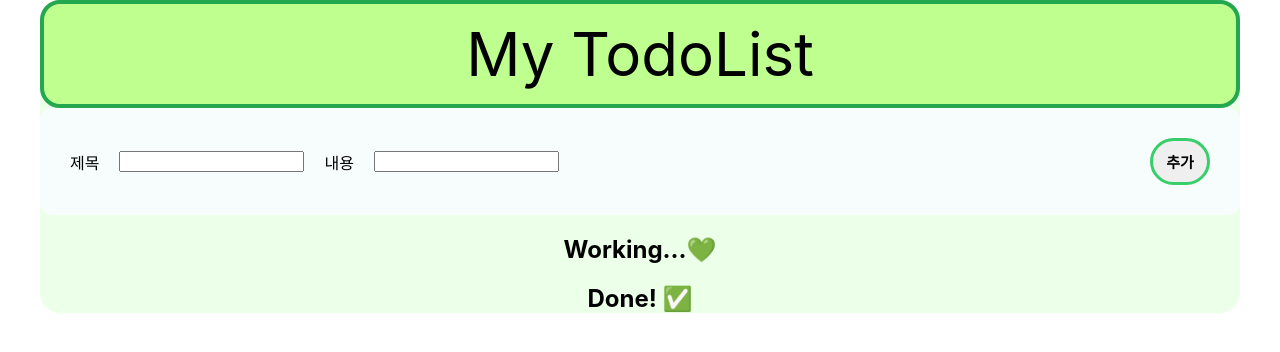
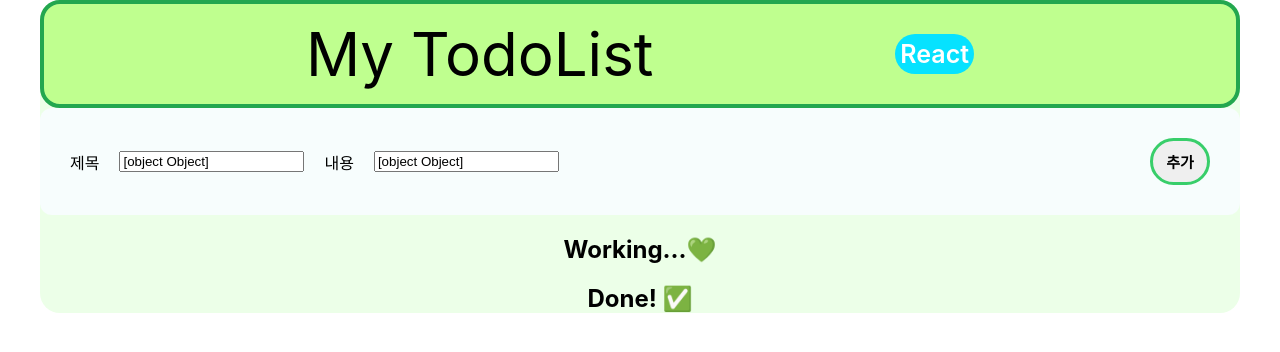
Before and after one commit to hobak12/ToDoList, a React (Create React App) app: page / in a window 1280 px wide. Shown: the top 352 px of the page. Built offline with nearby package versions, Linux system fonts and the light colour scheme.

Commit message:
react small title

```diff
--- a/src/App.css
+++ b/src/App.css
@@ -13,7 +13,7 @@
   border-radius: 20px;
   display: flex;
   height: 100px;
-  justify-content: center;
+  justify-content: space-evenly;
   padding: 0 20px;
   font-size: 60px;
   background-color: rgb(191, 255, 143);
@@ -70,3 +70,12 @@ h2 {
 .delete-btn {
   background-color: rgb(255, 143, 78);
 }
+
+.react {
+  font-size: 25px;
+  color: white;
+  font-weight: 600;
+  border-radius: 50px;
+  background-color: rgb(6, 226, 255);
+  padding: 5px;
+}
--- a/src/App.jsx
+++ b/src/App.jsx
@@ -54,27 +54,6 @@ function App() {
         setBody={setBody}
         addToDoHandler={addToDoHandler}
       />
-      <div className="add-form">
-        <div className="input-group">
-          <label htmlFor="title">제목</label>
-          <input
-            value={title}
-            onChange={(e) => setTitle(e.target.value)}
-            id="title"
-            type="text"
-          />
-          <label htmlFor="context">내용</label>
-          <input
-            value={body}
-            onChange={(e) => setBody(e.target.value)}
-            id="context"
-            type="text"
-          />
-        </div>
-        <button className="add-btn" onClick={addToDoHandler}>
-          추가
-        </button>
-      </div>
 
       {/* 초기값으로 넣어놓은 0번째 배열을 빼고 map 해준다 */}
       <h2>Working...💚</h2>
--- a/src/components/Header.jsx
+++ b/src/components/Header.jsx
@@ -2,6 +2,7 @@ const Header = () => {
   return (
     <div className="container">
       <div>My TodoList</div>
+      <div className="react">React</div>
     </div>
   );
 };
--- a/src/components/InputBox.jsx
+++ b/src/components/InputBox.jsx
@@ -1,28 +1,27 @@
 const InputBox = (title, body, setTitle, setBody, addToDoHandler) => {
-  return console.log(title, body, setTitle, setBody, addToDoHandler);
-  // return (
-  //   <div className="add-form">
-  //     <div className="input-group">
-  //       <label htmlFor="title">제목</label>
-  //       <input
-  //         value={title}
-  //         onChange={(e) => setTitle(e.target.value)}
-  //         id="title"
-  //         type="text"
-  //       />
-  //       <label htmlFor="context">내용</label>
-  //       <input
-  //         value={body}
-  //         onChange={(e) => setBody(e.target.value)}
-  //         id="context"
-  //         type="text"
-  //       />
-  //     </div>
-  //     <button className="add-btn" onClick={addToDoHandler}>
-  //       추가
-  //     </button>
-  //   </div>
-  // );
+  return (
+    <div className="add-form">
+      <div className="input-group">
+        <label htmlFor="title">제목</label>
+        <input
+          value={title}
+          onChange={(e) => setTitle(e.target.value)}
+          id="title"
+          type="text"
+        />
+        <label htmlFor="context">내용</label>
+        <input
+          value={body}
+          onChange={(e) => setBody(e.target.value)}
+          id="context"
+          type="text"
+        />
+      </div>
+      <button className="add-btn" onClick={addToDoHandler}>
+        추가
+      </button>
+    </div>
+  );
 };
 
 export default InputBox;
```
Also changed, not shown: src/components/ToDoList.jsx (renamed from src/components/ToDoList.js).
